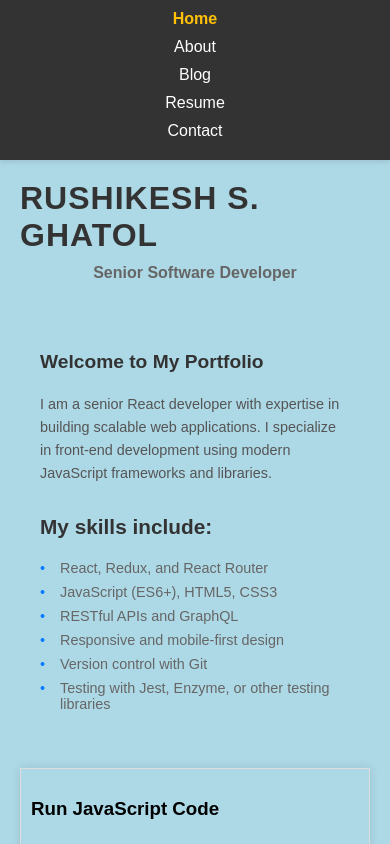
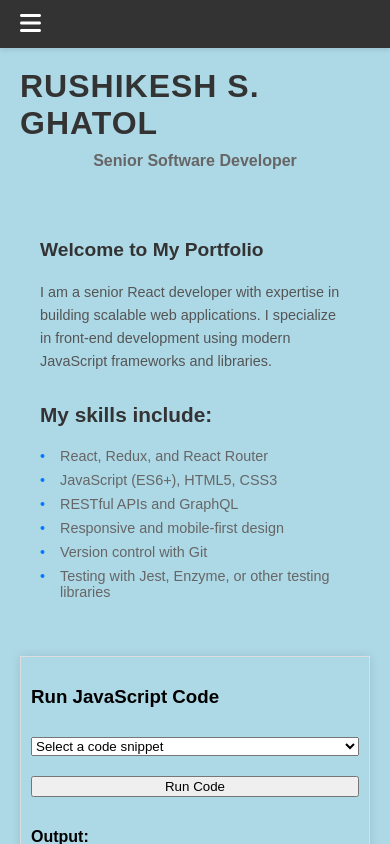
Before and after one commit to Hrushi1227/PersonalWebsiteResume, a React (Create React App) app: page / in a window 390 px wide. Shown: the top 844 px of the page. Built offline with nearby package versions, Linux system fonts and the light colour scheme.

Commit message:
styling changes for burger menu

```diff
--- a/src/components/Navigation/Navigation.css
+++ b/src/components/Navigation/Navigation.css
@@ -1,9 +1,9 @@
-/* src/components/Navigation.css */
-
+/* General Styles */
 .navbar {
   background-color: #333;
   padding: 10px 20px;
   box-shadow: 0 2px 5px rgba(0, 0, 0, 0.1);
+  position: relative;
 }
 
 .nav-menu {
@@ -13,6 +13,13 @@
   display: flex;
   justify-content: center;
   flex-wrap: wrap; /* Allow items to wrap on smaller screens */
+  transition: max-height 0.3s ease;
+  max-height: 0;
+  overflow: hidden;
+}
+
+.nav-menu.open {
+  max-height: 500px; /* Arbitrary large value to show menu */
 }
 
 .nav-item {
@@ -36,6 +43,15 @@
   color: #ffc107; /* Active link color */
 }
 
+/* Burger Menu Icon */
+.menu-icon {
+  display: none;
+  font-size: 1.5em;
+  color: #fff;
+  cursor: pointer;
+}
+
+/* Media query for smaller screens */
 @media (max-width: 768px) {
   .nav-menu {
     flex-direction: column; /* Stack items vertically on smaller screens */
@@ -50,4 +66,8 @@
   .nav-link {
     font-size: 1em; /* Reduce font size */
   }
+
+  .menu-icon {
+    display: block; /* Show menu icon */
+  }
 }
--- a/src/components/Navigation/Navigation.js
+++ b/src/components/Navigation/Navigation.js
@@ -1,13 +1,22 @@
-// src/components/Navigation.js
-
-import React from "react";
+import React, { useState } from "react";
 import { NavLink } from "react-router-dom";
+import { FontAwesomeIcon } from "@fortawesome/react-fontawesome";
+import { faBars, faTimes } from "@fortawesome/free-solid-svg-icons";
 import "./Navigation.css"; // Import CSS file for the Navigation component
 
 const Navigation = () => {
+  const [menuOpen, setMenuOpen] = useState(false);
+
+  const toggleMenu = () => {
+    setMenuOpen(!menuOpen);
+  };
+
   return (
     <nav className="navbar">
-      <ul className="nav-menu">
+      <div className="menu-icon" onClick={toggleMenu}>
+        <FontAwesomeIcon icon={menuOpen ? faTimes : faBars} />
+      </div>
+      <ul className={`nav-menu ${menuOpen ? "open" : ""}`}>
         <li className="nav-item">
           <NavLink to="/" exact className="nav-link" activeClassName="active">
             Home
```
